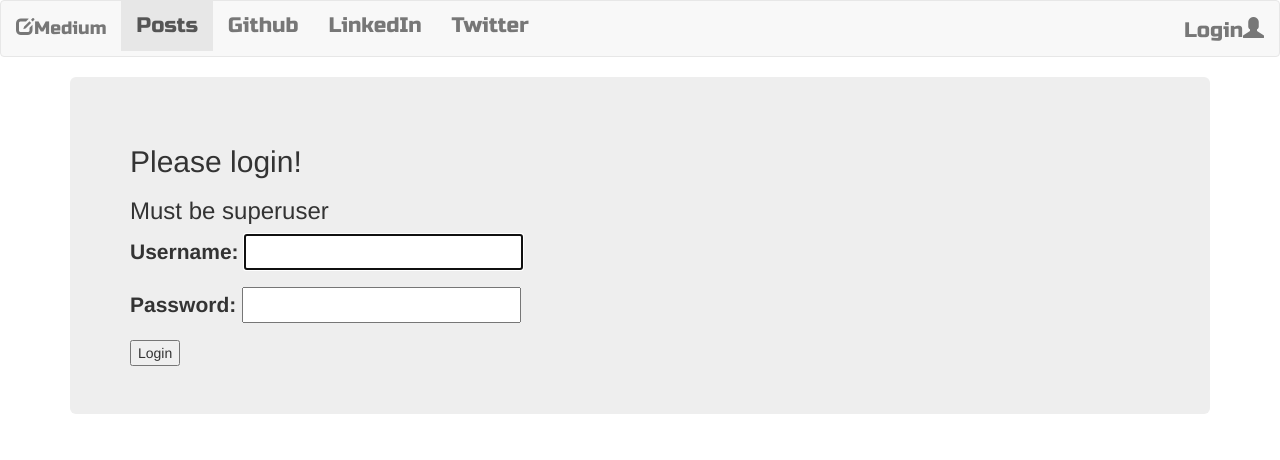
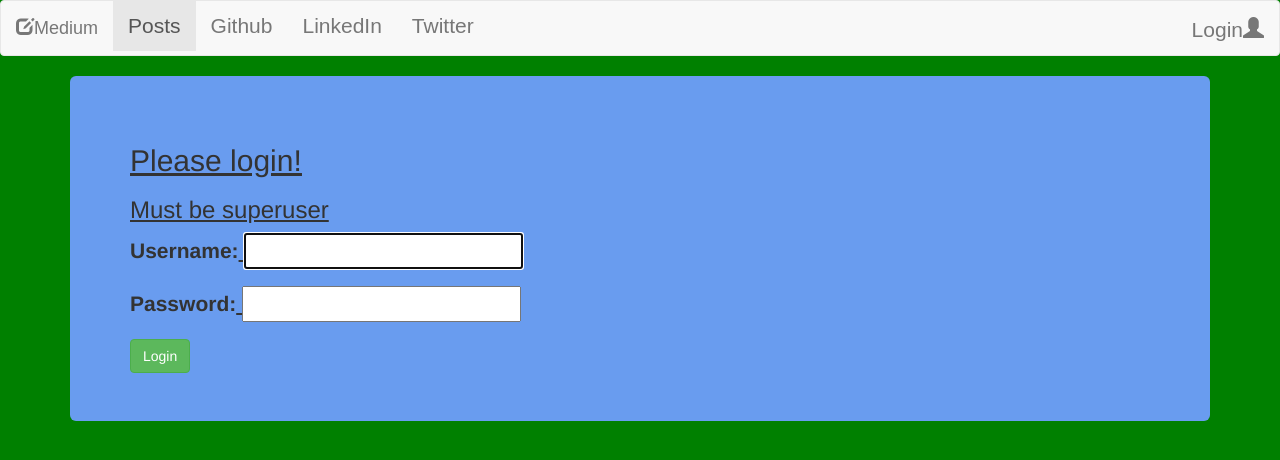
Before and after one commit to piyushnh/blog_project, a Django app: page /accounts/login/ in a window 1280 px wide. Shown: the top 460 px of the page. Run offline with Django 3.2, Linux system fonts and the light colour scheme; some libraries are stand-ins or nearby versions.

Commit message:
Experimenting

```diff
--- a/medium/blog/static/css/blog.css
+++ b/medium/blog/static/css/blog.css
@@ -1,9 +1,14 @@
-.techfont{
-  font-family: 'Russo One', sans-serif;
+ .techfont{
+  font-family: sans-serif;
   font-size: 1.5em;
 }
-
-
+body{
+  background-color: green;
+}
+#login-page{
+  background: #699cef;
+  text-decoration: underline;
+}
 
 /* NOTE:THIS IS FOR COLORCHANGING */
 .loader {
--- a/medium/blog/templates/registration/login.html
+++ b/medium/blog/templates/registration/login.html
@@ -1,8 +1,8 @@
 {% extends "blog/base.html" %}
 
 {% block body_block %}
-   <div class="jumbotron">
-     <h2>Please login!</h2>
+   <div class="jumbotron" id="login-page">
+     <h2 id="login-page">Please login!</h2>
      <h3>Must be superuser</h3>
      {% if form.error %}
         <h6>Invalid credentials!</h6>
@@ -12,7 +12,7 @@
        {% csrf_token %}
        {{form.as_p}}
 
-       <input type="submit"  value="Login">
+       <input type="submit" class='btn btn-success' value="Login">
        <!-- NOTE NO IDEA WHAT THIS IS -->
        <input type="hidden" name="next" value="{{next}}">
 
```
